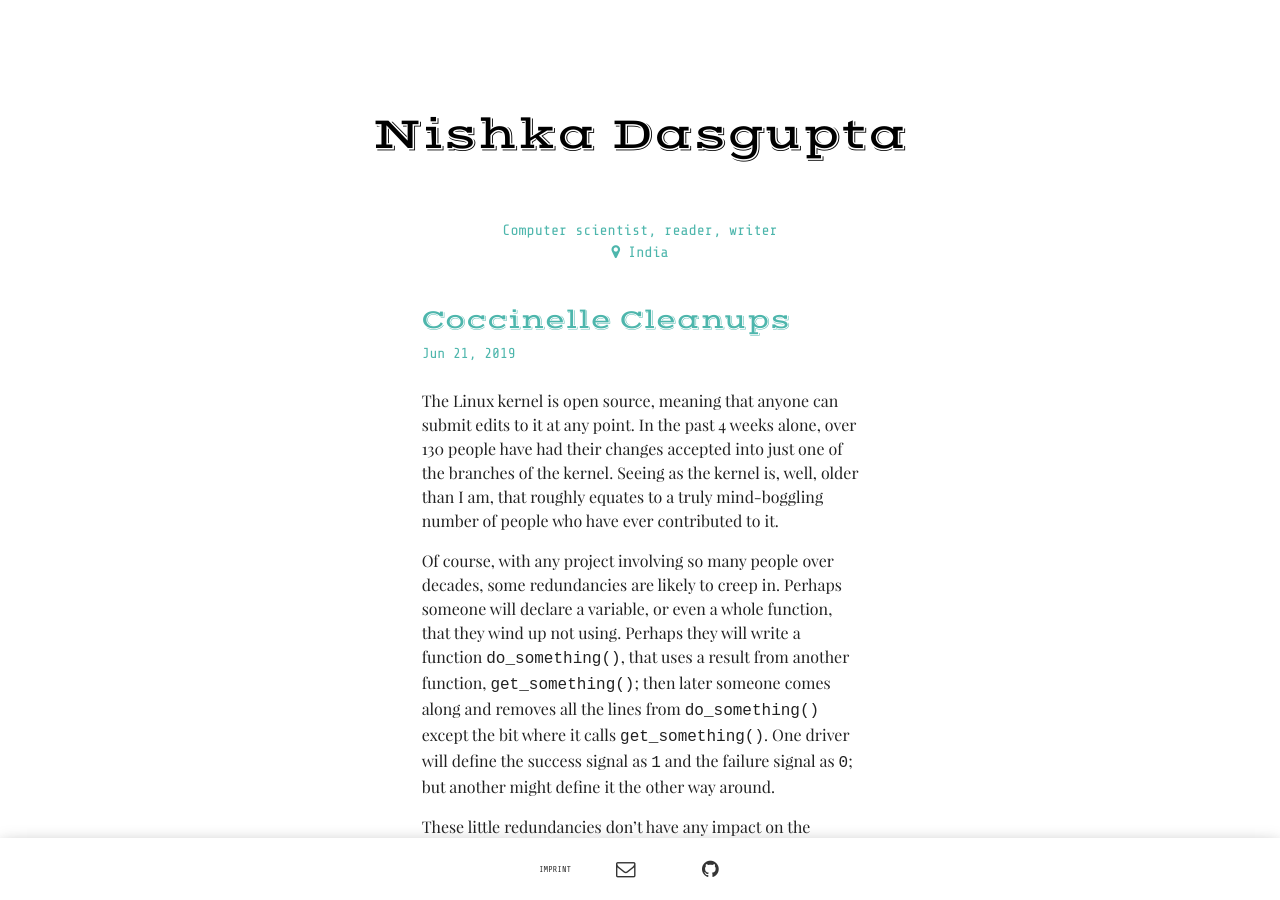
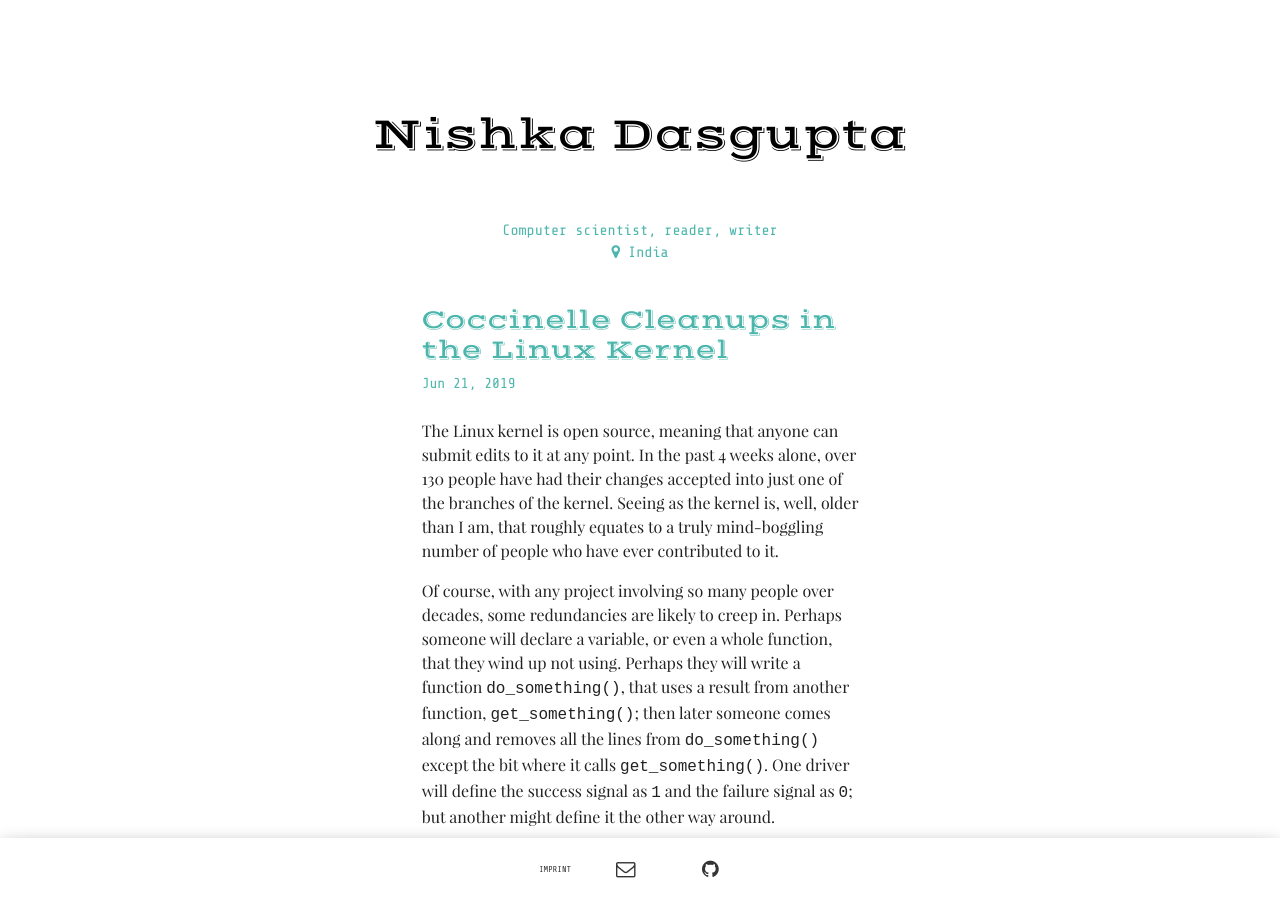
Before and after one commit to lukas-h/material-theme, a Jekyll site: the page built from _posts/2019-06-21-coccinelle-cleanups.md, in a window 1280 px wide and 900 px high. Built offline with Jekyll 4.4.1, drawn with Linux system fonts in a browser that asks for light colours; some web fonts are replaced; our own code applies the rules of GitHub Pages for plain Markdown files; some of the changed text lies outside the part shown.

Commit message:
Update 2019-06-21-coccinelle-cleanups.md

```diff
--- a/_posts/2019-06-21-coccinelle-cleanups.md
+++ b/_posts/2019-06-21-coccinelle-cleanups.md
@@ -1,3 +1,10 @@
+---
+layout: post
+title:  "Coccinelle Cleanups in the Linux Kernel"
+date:   2019-06-21 20:10:00 +0530
+tags: ['outreachy', 'code']
+author: "Nishka Dasgupta"
+---
 The Linux kernel is open source, meaning that anyone can submit edits to it at any point. In the past 4 weeks alone, over 130 people have had their changes accepted into just one of the branches of the kernel. Seeing as the kernel is, well, older than I am, that roughly equates to a truly mind-boggling number of people who have ever contributed to it.
 
 Of course, with any project involving so many people over decades, some redundancies are likely to creep in. Perhaps someone will declare a variable, or even a whole function, that they wind up not using. Perhaps they will write a function `do_something()`, that uses a result from another function, `get_something()`; then later someone comes along and removes all the lines from `do_something()` except the bit where it calls `get_something()`. One driver will define the success signal as `1` and the failure signal as `0`; but another might define it the other way around.
```
